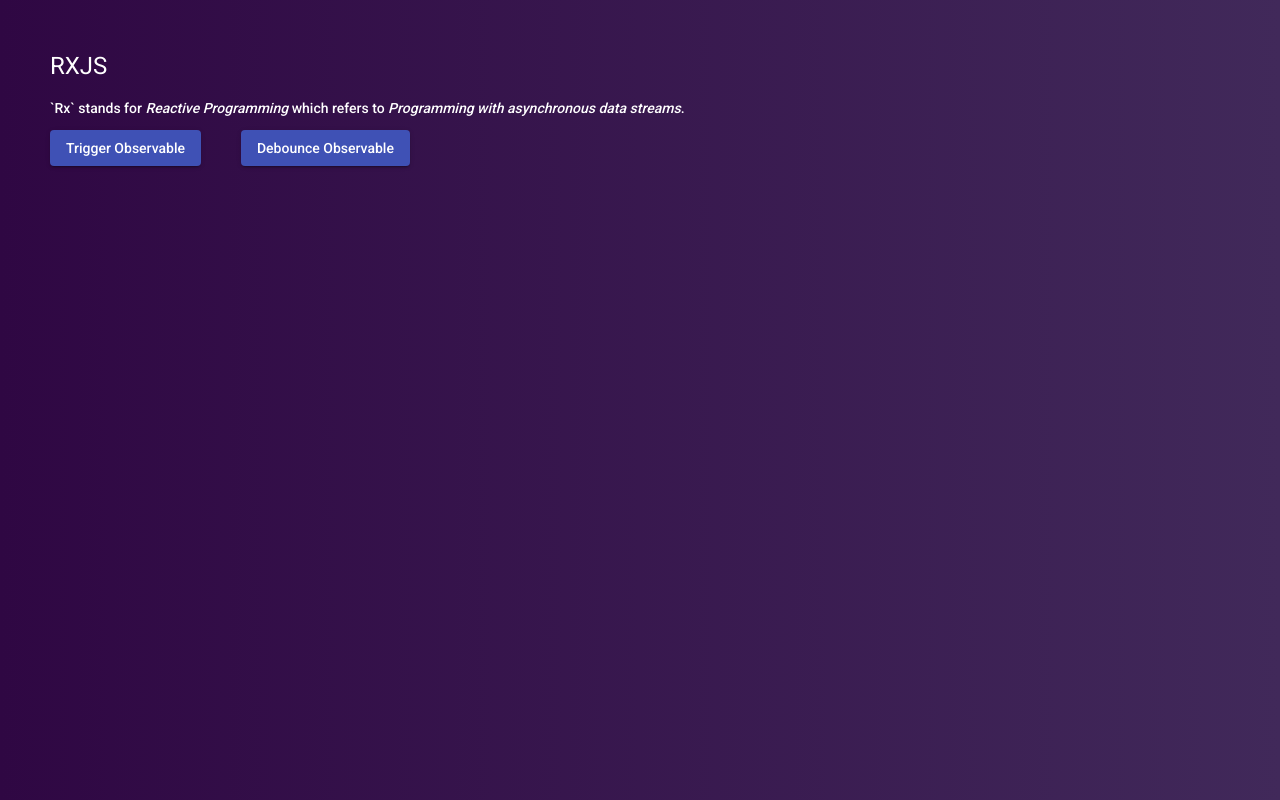
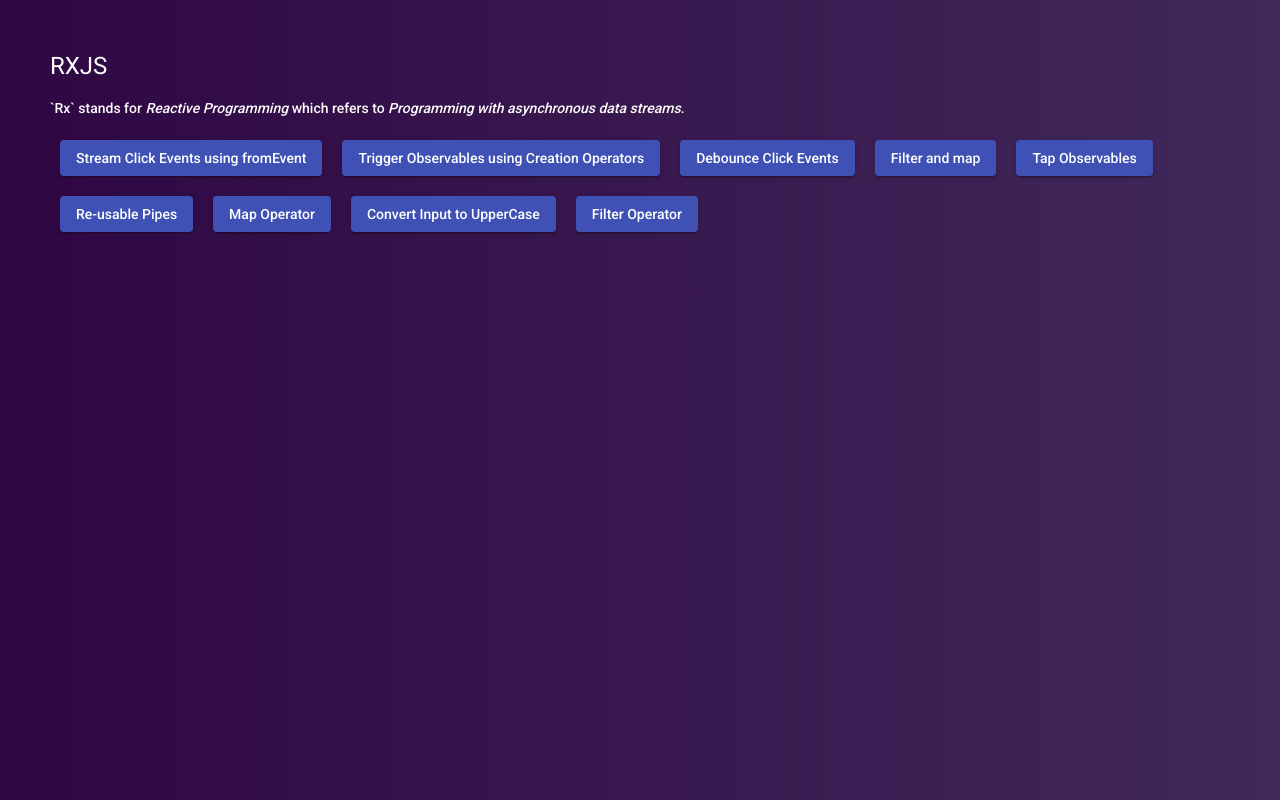
Before and after one commit to iswarya15/RXJS, an Angular app: page / in a window 1280 px wide. Built offline with nearby package versions, Linux system fonts and the light colour scheme.

Commit message:
Added pipe, tap snippets

```diff
--- a/src/app/app.component.css
+++ b/src/app/app.component.css
@@ -1,3 +1,9 @@
 p {
   font-weight: 500;
 }
+
+button {
+  text-overflow: ellipsis;
+  overflow: hidden;
+  margin: 10px;
+}
--- a/src/app/app.component.html
+++ b/src/app/app.component.html
@@ -5,12 +5,38 @@
   <em>Programming with asynchronous data streams</em>.
 </p>
 
-<button #obsButton mat-raised-button color="primary">Trigger Observable</button>
-<button
-  style="margin-left: 40px"
-  #debounceButton
-  mat-raised-button
-  color="primary"
->
-  Debounce Observable
-</button>
+<div style="display: flex; width: 100%; flex-wrap: wrap">
+  <button #obsButton mat-raised-button color="primary">
+    Stream Click Events using fromEvent
+  </button>
+
+  <button (click)="creationOperators()" mat-raised-button color="primary">
+    Trigger Observables using Creation Operators
+  </button>
+  <button #debounceButton mat-raised-button color="primary">
+    Debounce Click Events
+  </button>
+
+  <button
+    (click)="pipeOperatorsUsingFilterMap()"
+    mat-raised-button
+    color="primary"
+  >
+    Filter and map
+  </button>
+  <button (click)="tapObservables()" mat-raised-button color="primary">
+    Tap Observables
+  </button>
+
+  <button (click)="reusablePipe()" mat-raised-button color="primary">
+    Re-usable Pipes
+  </button>
+
+  <button (click)="mapOperator()" mat-raised-button color="primary">
+    Map Operator
+  </button>
+  <button (click)="toUpperCaseUsingMap()" mat-raised-button color="primary">
+    Convert Input to UpperCase
+  </button>
+  <button mat-raised-button color="primary">Filter Operator</button>
+</div>
--- a/src/app/app.component.ts
+++ b/src/app/app.component.ts
@@ -14,6 +14,11 @@
   fromEvent,
   Subscription,
   debounceTime,
+  filter,
+  map,
+  Observer,
+  tap,
+  pipe,
 } from 'rxjs';
 import { MatButton } from '@angular/material/button';
 
@@ -29,6 +34,8 @@
   // this.obsButton._elementRef.nativeElement => returns the MatButton : Pass this as first argument to the fromEvent method
   @ViewChild('obsButton', { static: true }) obsButton!: MatButton;
   buttonSubscription!: Subscription;
+
+  customPipeForOfOperator!: Subscription;
 
   @ViewChild('debounceButton') deBounceBtn!: MatButton;
 
@@ -60,8 +67,6 @@
       error: (error) => console.log('HTTP Error => ', error),
       complete: () => console.log('HTTP Request Complete'),
     });
-
-    this.creationOperators();
   }
 
   ngAfterViewInit(): void {
@@ -73,8 +78,8 @@
 
   creationOperators() {
     // Using constructor
-    const obsUsingConstructor: Observable<any> = new Observable(
-      (subscriber: any) => {
+    const obsUsingConstructor: Observable<number> = new Observable(
+      (subscriber: Observer<number>) => {
         subscriber.next(1);
         subscriber.next(2);
         subscriber.complete();
@@ -177,8 +182,119 @@
     );
   }
 
+  pipeOperatorsUsingFilterMap() {
+    const observable: Observable<number> = new Observable(
+      (subscriber: Observer<number>) => {
+        subscriber.next(1),
+          subscriber.next(2),
+          subscriber.next(3),
+          subscriber.next(4),
+          subscriber.next(5),
+          subscriber.complete();
+      }
+    ).pipe(
+      filter((data) => {
+        console.log('Data at Filter => ', data); //1 2 3 4 5
+        return data > 2;
+      }),
+      map((val) => val * 2)
+    );
+    observable.subscribe({
+      next: (val) => console.log('Received from Operators in Pipe ', val),
+      complete: () =>
+        console.log('Stream of values greater than 2 using Pipe completed'),
+    });
+  }
+
+  tapObservables() {
+    const observable: Observable<number> = new Observable(
+      (subscriber: Observer<number>) => {
+        subscriber.next(1),
+          subscriber.next(2),
+          subscriber.next(3),
+          subscriber.next(4),
+          subscriber.next(5),
+          subscriber.complete();
+      }
+    ).pipe(
+      tap((data) => console.log('Tap data => ', data)),
+      filter((data) => {
+        console.log('Data at Filter => ', data); //1 2 3 4 5
+        return data > 2;
+      }),
+      map((val) => val * 2),
+      tap((data) => console.log('Tap data after mapping =>', data))
+    );
+    observable.subscribe({
+      next: (val) => console.log('Received from Operators in Pipe ', val),
+      complete: () =>
+        console.log(
+          'Stream of values by tapping and mapping using Pipe completed'
+        ),
+    });
+  }
+
+  reusablePipe() {
+    const customOperator = pipe(
+      tap((data: any) => console.log('tap ' + data)),
+      filter((data) => data > 2),
+      tap((data) => console.log('filter ' + data)),
+      map((val) => {
+        return val * 2;
+      }),
+      tap((data) => console.log('final tap ' + data))
+    );
+
+    const observable: Observable<number> = new Observable(
+      (subscriber: Observer<number>) => {
+        subscriber.next(1),
+          subscriber.next(3),
+          subscriber.next(4),
+          subscriber.complete();
+      }
+    );
+
+    observable.pipe(customOperator).subscribe({
+      next: (data) =>
+        console.log('Subscribing to Values received from CustomPipe => ', data),
+      complete: () => console.log('Stream completed from customPipe'),
+    });
+
+    this.customPipeForOfOperator = of(1, 5, 6, 7)
+      .pipe(customOperator)
+      .subscribe((val) =>
+        console.log(
+          'of Operator Values received from CustomPipe method => ',
+          val
+        )
+      );
+  }
+
+  mapOperator() {
+    const srcArray: Observable<number> = from([1, 2, 3, 4]);
+
+    srcArray.pipe(map((val) => val * 3)).subscribe({
+      next: (val) => console.log('Value from Map operator =>', val),
+      complete: () => console.log('Stream completed through map Operator'),
+    });
+    console.log('Use index param for map()');
+    srcArray.pipe(map((val, index) => val * index)).subscribe({
+      next: (val) => console.log('Map operator using index => ', val),
+      complete: () => console.log('Stream completed through Map Operator'),
+    });
+  }
+
+  toUpperCaseUsingMap() {
+    const input: Observable<string> = from(['Jin Yang', 'Richard', 'Gilfoyle']);
+
+    input
+      .pipe(map((name) => name.toUpperCase()))
+      .subscribe((name) => console.log('Converted name to Uppercase: ', name));
+  }
+
   ngOnDestroy() {
     // When we unsubscribe, it un-registers the event handler from the DOM element.
     this.buttonSubscription.unsubscribe();
+    this.customPipeForOfOperator.unsubscribe();
   }
 }
```
Also changed, not shown: 1 other file (tests, documents, lock files or other folders).
